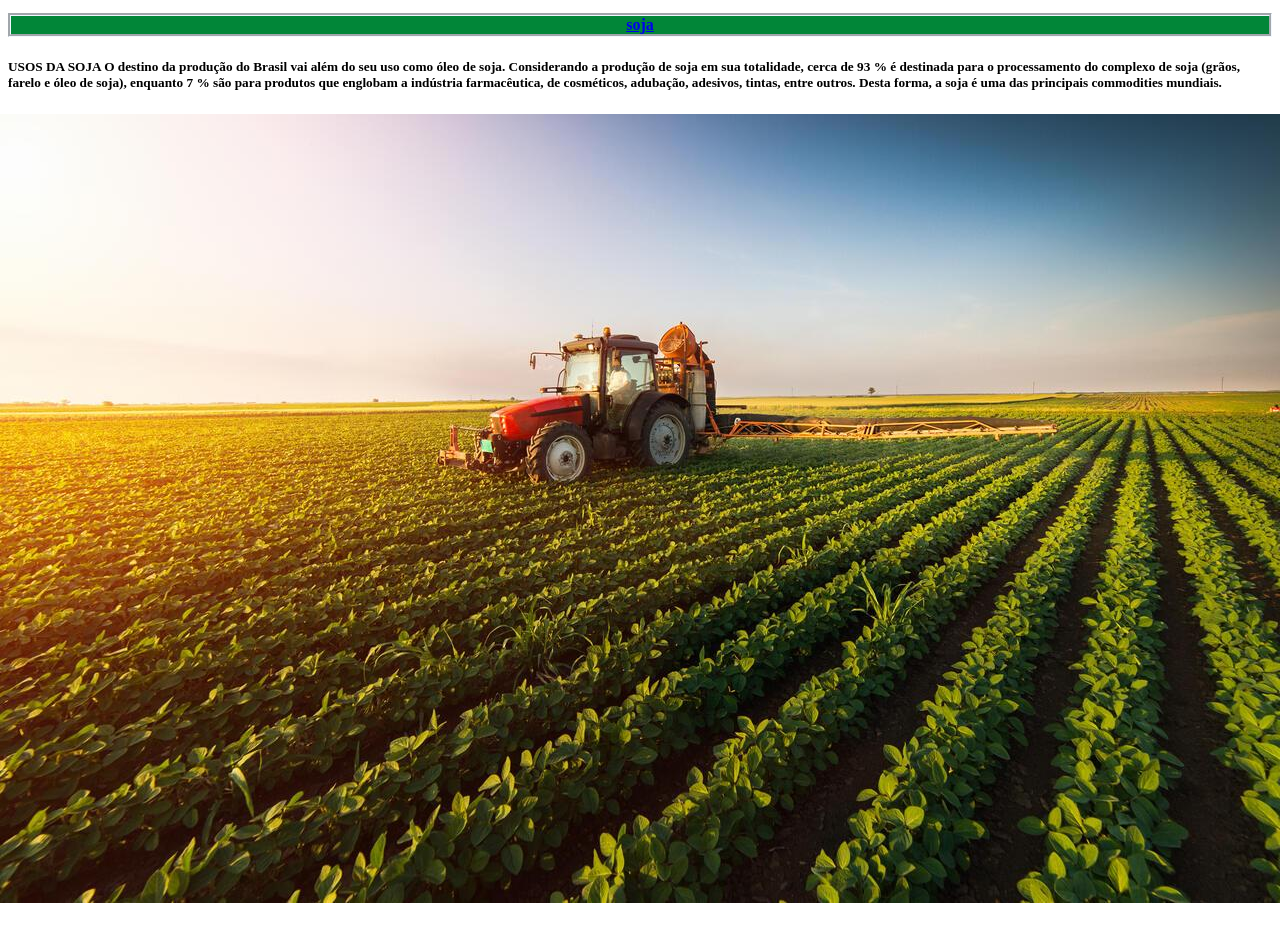
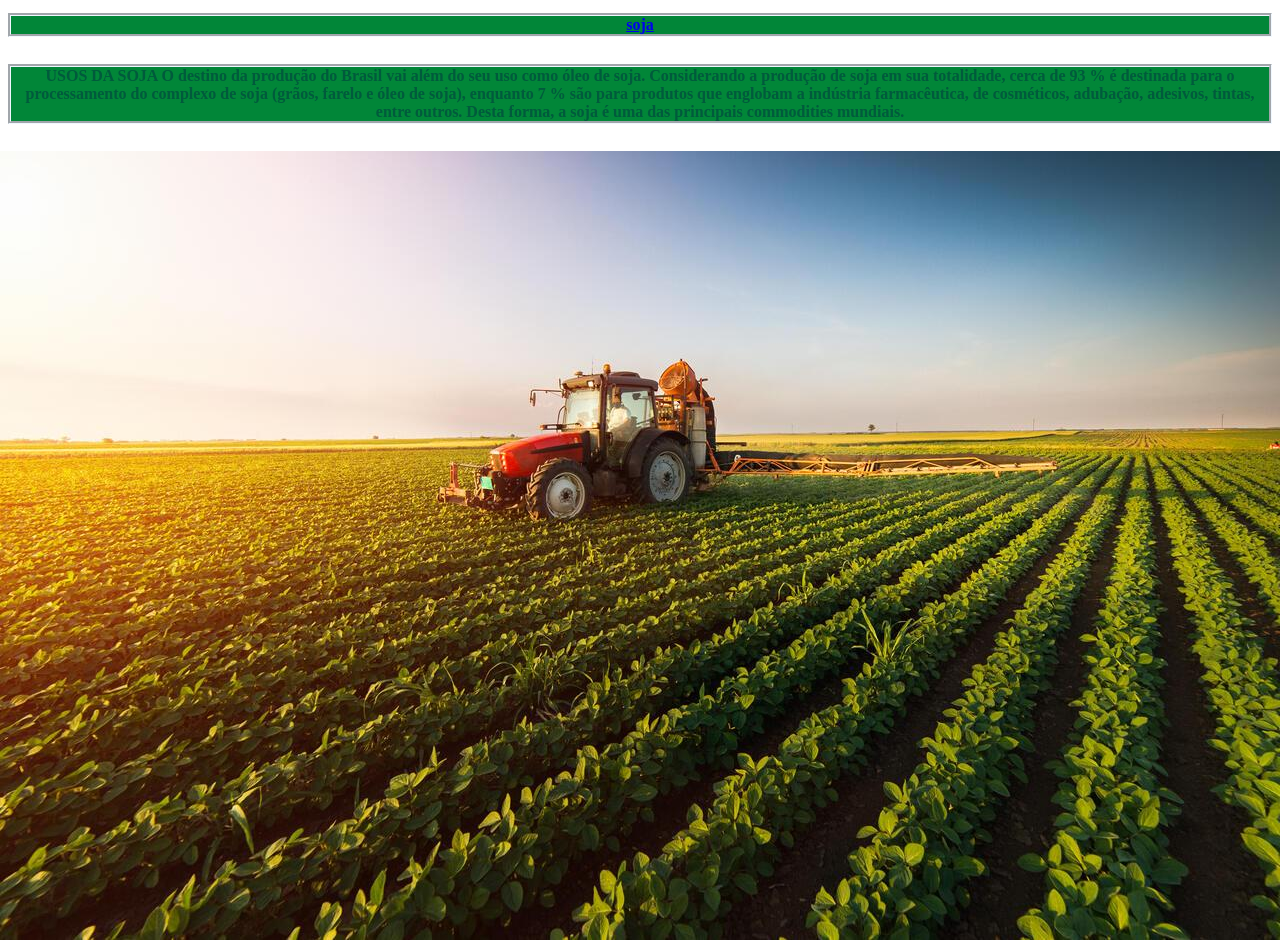
Before and after one commit to mavisouza08/agrinho, a plain HTML site: page index2.html in a window 1280 px wide. Before the commit the page ends 911 px from the top, so only its background shows below. Drawn offline with Linux system fonts and the light colour scheme.

Commit message:
Update style.css

```diff
--- a/style.css
+++ b/style.css
@@ -45,3 +45,12 @@ h2{
         flex-direction: column;
         align-items: center;
     }
+h5{
+    text-align: center;
+    color: rgb(1, 90, 60);
+    border-color: aliceblue;
+    border-style: groove;
+    font-size: medium;
+    border-width: 3m;
+    background-color: rgb(1, 134, 56);
+}
```
